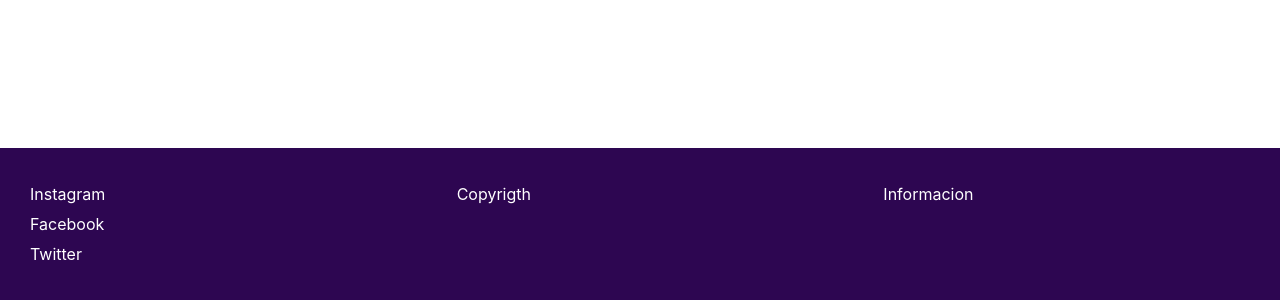
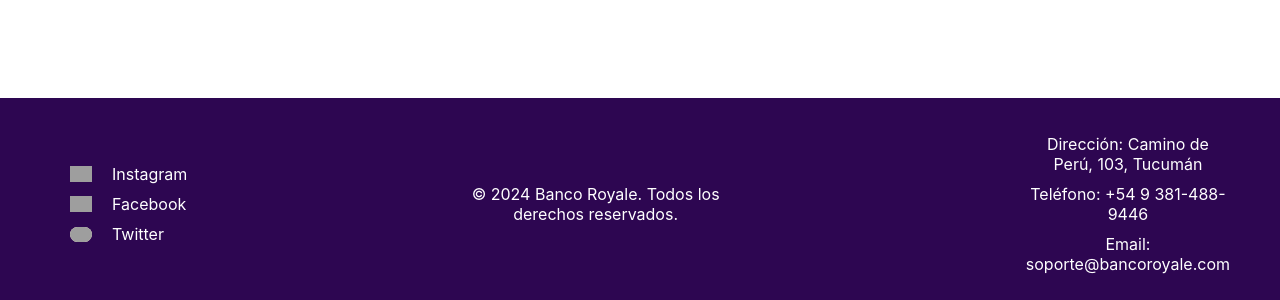
Before and after one commit to LucasLuna1/Banco, a React (Create React App) app: page / in a window 1280 px wide. Shown: the part 500-800 px from the top of the page. Built offline with nearby package versions, Linux system fonts and the light colour scheme; grey boxes are pictures that could not be loaded.

Commit message:
footer done

```diff
--- a/src/componentes/Footer.jsx
+++ b/src/componentes/Footer.jsx
@@ -1,25 +1,36 @@
 import React from 'react';
-import logo from './logo/logo.png';
 import './style/Footer.css';
+
 
 const Footer = () => {
   return (
     <footer className="footer">
       <div className="footer-column">
         <ul>
-          <li><a href="#!">Instagram</a></li>
-          <li><a href="#!">Facebook</a></li>
-          <li><a href="#!">Twitter</a></li>
+          <li>
+            <img src="https://imgs.search.brave.com/YsxhzdvxFhX4goBkMq3V-OTuHwJNiAdU6ICrjNgZuzI/rs:fit:500:0:0:0/g:ce/aHR0cHM6Ly9jZG4t/aWNvbnMtcG5nLmZy/ZWVwaWsuY29tLzI1/Ni8yMTExLzIxMTE0/NjMucG5nP3NlbXQ9/YWlzX2h5YnJpZA"/>
+            <a href="https://www.instagram.com/" className='ig' >Instagram</a>
+            </li>
+          <li>
+            <img src="https://imgs.search.brave.com/z0PUDwUC9MPpS7L-5iKUSnq8GhfFl_u2FuNFnJMSCmQ/rs:fit:500:0:0:0/g:ce/aHR0cHM6Ly9jZG4t/aWNvbnMtcG5nLmZy/ZWVwaWsuY29tLzI1/Ni8xNDUvMTQ1ODAy/LnBuZz9zZW10PWFp/c19oeWJyaWQ" alt="" />
+            <a href="https://www.facebook.com/" className='fb' >Facebook</a>
+          </li>
+          <li>
+            <img className='logox' src="https://imgs.search.brave.com/X7z2CMt-JFEIKAV9twbhM3gvHBiPxZ7GHdkf2MNqvm8/rs:fit:500:0:0:0/g:ce/aHR0cHM6Ly8xMDAw/bWFyY2FzLm5ldC93/cC1jb250ZW50L3Vw/bG9hZHMvMjAxOS8x/MS9Ud2l0dGVyLUxv/Z28tNTAweDI4MS5w/bmc" alt="" />
+            <a href="https://x.com/" className='x' >Twitter</a>
+          </li>
         </ul>
       </div>
       <div className="footer-column">
-        <ul>
-          <li>Copyrigth</li>
-        </ul>
+          <lu className="text-center">
+            <p>&copy; {new Date().getFullYear()} Banco Royale. Todos los derechos reservados.</p>
+          </lu>
       </div>
       <div className="footer-column">
-        <ul>
-          <li>Informacion</li>
+        <ul className='direccion'>
+            <li>Dirección: Camino de Perú, 103, Tucumán</li>
+            <li>Teléfono: +54 9 381-488-9446</li>
+            <li>Email: soporte@bancoroyale.com</li>
         </ul>
       </div>
     </footer>
--- a/src/componentes/style/Footer.css
+++ b/src/componentes/style/Footer.css
@@ -1,15 +1,18 @@
-
 .footer {
   background-color: #6a0dad;
   animation: morado 7.5s infinite alternate;
   color: white;
-    padding: 20px;
+  padding: 10px 0 0 10px;
   display: flex;
-    justify-content: space-between;
   position: fixed;
+  text-align: center;
+  align-items: center;
+  justify-content: space-around;
   bottom: 0;
   width: 100%;
+  font-size: 16px;
 }
+
 @keyframes morado {
   0% {
     background-color: #771eca;
@@ -22,15 +25,11 @@
   }
 }
 
-
 .footer-column {
+  color: white;
+  padding: 10px;
   flex: 1;
-    margin: 0 10px;
-  }
-
-  .footer-column h4 {
-    border-bottom: 1px solid #777;
-    padding-bottom: 10px;
+  margin: 0 50px;
 }
 
 .footer-column ul {
@@ -38,15 +37,44 @@
   padding: 0;
 }
 
-  .footer-column ul li {
-    margin: 10px 0;
+.footer-column li {
+  display: flex;
+  align-items: center;
+  margin-bottom: 10px;
 }
 
-  .footer-column ul li a {
-    color: white;
-    text-decoration: none;
+.footer-column li img {
+  margin-right: 20px;
+  width: 22px;
 }
 
-  .footer-column ul li a:hover {
-    text-decoration: underline;
+
+.footer-column a {
+  text-decoration: none;
+  color: white;
 }
+
+.x:hover{
+  color: white;
+  opacity: 0.25;
+  transition: .5s;
+}
+.fb:hover{
+  color: aqua;
+  opacity: 0.25;
+  transition: .5s;
+}
+.ig:hover{
+  color: mediumvioletred;
+  opacity: 0.55;
+  transition: .5s;
+}
+.logox{
+  height: 15px;
+  border-radius: 50px;
+  background-color: antiquewhite;
+}
+
+.direccion{
+  margin-left: 175px;
+}
```
Also changed, not shown: src/componentes/logo/logo.png (deleted). Lines whose indentation alone changed are shown as unchanged.
